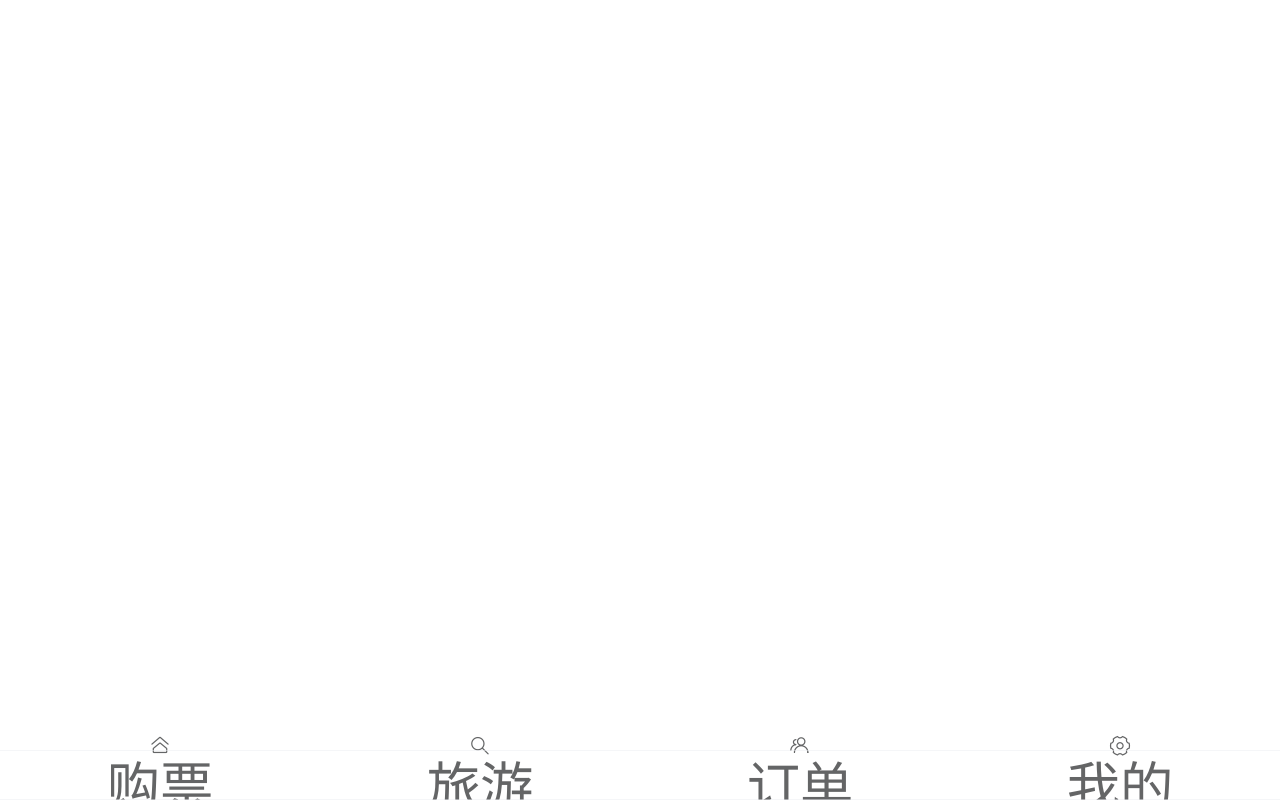
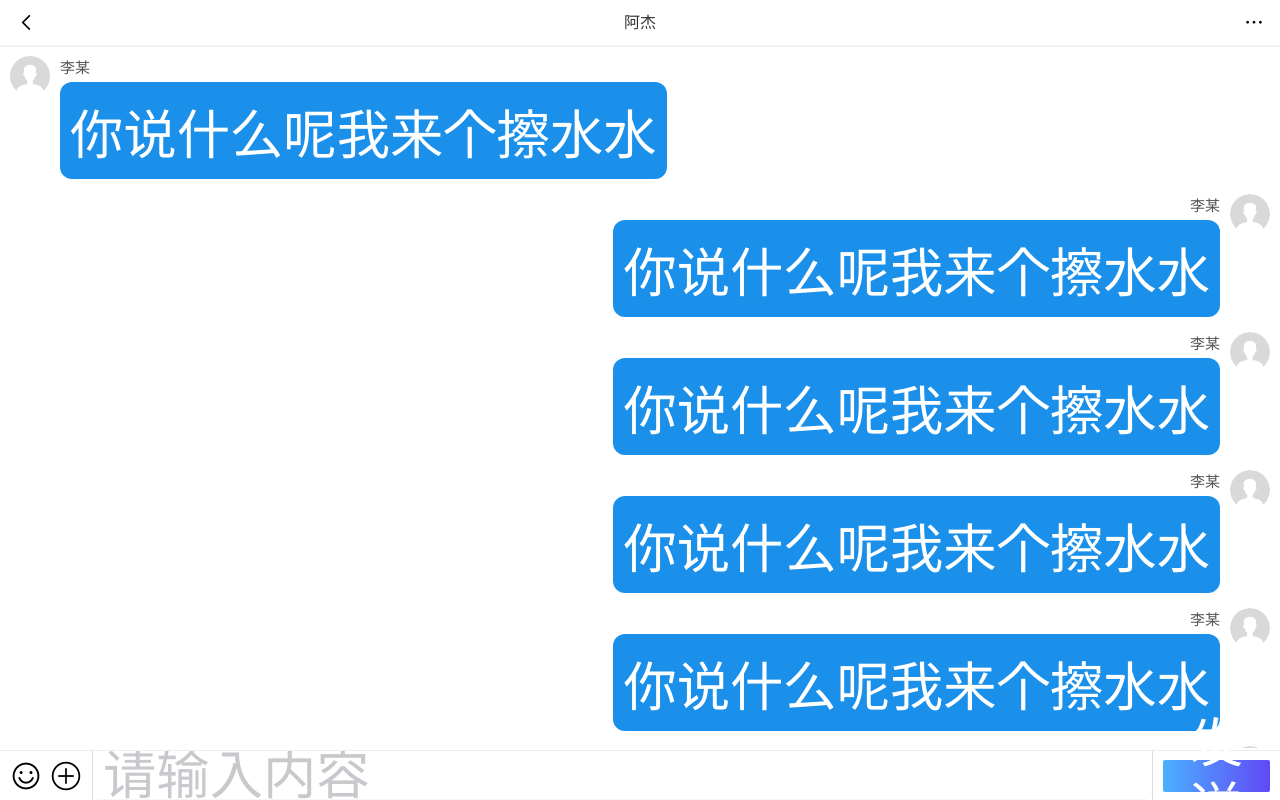
Before and after one commit to githubchx12380/vue-air-phone, a Vue app: page /chat in a window 1280 px wide. Built offline with nearby package versions, Linux system fonts and the light colour scheme; sample sign-in values are in the browser's storage.

Commit message:
聊天样式完成

```diff
--- a/src/components/air/NavBar.vue
+++ b/src/components/air/NavBar.vue
@@ -10,7 +10,7 @@
       :left-arrow="leftico"
       >
         <template #right>
-          <van-icon name="service-o" size="18" />
+          <van-icon @click="$router.push('/chat')" name="service-o" size="18" />
         </template>
       </van-nav-bar>
      </van-sticky>
--- a/src/http/request.js
+++ b/src/http/request.js
@@ -2,7 +2,7 @@ import axios from 'axios'
 import { Toast } from 'vant'
 
 const request = axios.create({
-    baseURL: 'http://127.0.0.1:1337/api'
+    baseURL: 'http://192.168.1.107:1337/api'
 })
 
 
--- a/src/router/index.js
+++ b/src/router/index.js
@@ -106,6 +106,15 @@ const routes = [
       isNavbar:true,
       istoken:true
     }
+  },
+  {
+    path:'/chat',
+    name:'chat',
+    component:() => import('@/views/chat/index'),
+    meta:{
+      isNavbar:true,
+      istoken:true
+    }
   }
 ]
 
--- a/src/views/cart/Paymoney.vue
+++ b/src/views/cart/Paymoney.vue
@@ -33,7 +33,7 @@ export default {
                 order_id:this.$route.query.id
             }
             Submit_PayMoney(obj).then(res => {
-
+                console.log(Nadang)
             })
         }
     },
--- /dev/null
+++ b/src/views/chat/index.vue
@@ -0,0 +1,232 @@
+<template>
+  <div class="chat">
+    <van-nav-bar title="阿杰" right-text="按钮" fixed @click-left="$router.back()">
+      <van-icon size="20" color="black" slot="left" name="arrow-left" />
+      <van-icon size="20" color="black" slot="right" name="ellipsis" />
+    </van-nav-bar>
+
+      <van-pull-refresh class="refresh" v-model="isLoading" @refresh="onRefresh">
+        <div class="chat_br">
+          <img src="../../assets/img/head_img.png" alt />
+          <div class="chat_main">
+            <p class="name">李某</p>
+            <p class="content">你说什么呢我来个擦水水</p>
+          </div>
+        </div>
+        <div class="chat_zi">
+          <div class="chat_main">
+            <p class="name">李某</p>
+            <p class="content">你说什么呢我来个擦水水</p>
+          </div>
+          <img src="../../assets/img/head_img.png" alt />
+        </div>
+        <div class="chat_zi">
+          <div class="chat_main">
+            <p class="name">李某</p>
+            <p class="content">你说什么呢我来个擦水水</p>
+          </div>
+          <img src="../../assets/img/head_img.png" alt />
+        </div>
+        <div class="chat_zi">
+          <div class="chat_main">
+            <p class="name">李某</p>
+            <p class="content">你说什么呢我来个擦水水</p>
+          </div>
+          <img src="../../assets/img/head_img.png" alt />
+        </div>
+        <div class="chat_zi">
+          <div class="chat_main">
+            <p class="name">李某</p>
+            <p class="content">你说什么呢我来个擦水水</p>
+          </div>
+          <img src="../../assets/img/head_img.png" alt />
+        </div>
+        <div class="chat_zi">
+          <div class="chat_main">
+            <p class="name">李某</p>
+            <p class="content">你说什么呢我来个擦水水</p>
+          </div>
+          <img src="../../assets/img/head_img.png" alt />
+        </div>
+        <div class="chat_zi">
+          <div class="chat_main">
+            <p class="name">李某</p>
+            <p class="content">你说什么呢我来个擦水水</p>
+          </div>
+          <img src="../../assets/img/head_img.png" alt />
+        </div>
+        <div class="chat_zi">
+          <div class="chat_main">
+            <p class="name">李某</p>
+            <p class="content">你说什么呢我来个擦水水</p>
+          </div>
+          <img src="../../assets/img/head_img.png" alt />
+        </div>
+        <div class="chat_zi">
+          <div class="chat_main">
+            <p class="name">李某</p>
+            <p class="content">你说什么呢我来个擦水水</p>
+          </div>
+          <img src="../../assets/img/head_img.png" alt />
+        </div>
+        <div class="chat_zi">
+          <div class="chat_main">
+            <p class="name">李某</p>
+            <p class="content">你说什么呢我来个擦水水</p>
+          </div>
+          <img src="../../assets/img/head_img.png" alt />
+        </div>
+        <div class="chat_zi">
+          <div class="chat_main">
+            <p class="name">李某</p>
+            <p class="content">你说什么呢我来个擦水水</p>
+          </div>
+          <img src="../../assets/img/head_img.png" alt />
+        </div>
+        <div class="chat_zi">
+          <div class="chat_main">
+            <p class="name">李某</p>
+            <p class="content">你说什么呢我来个擦水水</p>
+          </div>
+          <img src="../../assets/img/head_img.png" alt />
+        </div>
+      </van-pull-refresh>
+
+    <div class="char_bom">
+      <div>
+        <van-icon class="icons" name="smile-o" />
+        <van-icon class="icons" name="add-o" />
+      </div>
+      <van-field  class="vant_field" v-model="value"  placeholder="请输入内容" />
+      <van-button size="small" color="linear-gradient(to right, #4bb0ff, #6149f6)"
+        >发送</van-button
+      >
+    </div>
+  </div>
+</template>
+
+<script>
+export default {
+  data() {
+    return {
+      count: 0,
+      isLoading: true
+    };
+  },
+  methods: {
+    onRefresh() {
+      setTimeout(() => {
+        this.isLoading = false;
+        this.count++;
+        console.log(11);
+      }, 1000);
+    }
+  }
+};
+</script>
+
+<style scoped lang="less">
+.chat {
+  .van-nav-bar {
+    border-bottom: 1px solid #eee;
+  }
+   .refresh {
+    overflow: auto;
+    margin:46px 0 50px 0;
+    padding: 10px;
+    height: calc(100vh - 46px - 52px);
+      .chat_br {
+        margin-bottom: 15px;
+        display: flex;
+        img {
+          margin-right: 10px;
+          width: 40px;
+          height: 40px;
+        }
+        .chat_main {
+          padding-right: 60px;
+          flex: 1;
+          .name {
+            font-family: sans-serif;
+            color: #555;
+            font-size: 15px;
+            margin-bottom: 5px;
+          }
+          .content {
+            display: inline-block;
+            background-color: #1a90ea;
+            color: white;
+            border-radius: 12px;
+            padding: 10px;
+            font-family: sans-serif;
+          }
+        }
+      }
+      .chat_zi {
+        display: flex;
+         margin-bottom: 15px;
+        img {
+          margin-left: 10px;
+          width: 40px;
+          height: 40px;
+          border-radius: 50%;
+        }
+        .chat_main {
+          flex: 1;
+          padding-left: 60px;
+          text-align: right;
+          .name {
+            font-family: sans-serif;
+            color: #555;
+            font-size: 15px;
+            margin-bottom: 5px;
+          }
+          .content {
+            display: inline-block;
+            background-color: #1a90ea;
+            color: white;
+            border-radius: 12px;
+            padding: 10px;
+            font-family: sans-serif;
+          }
+        }
+      }
+    }
+  .char_bom{
+    background-color: white;
+    z-index: 1;
+    position: fixed;
+    bottom: 0;
+    left: 0;
+    right: 0;
+    display: flex;
+    height: 50px;
+    border-top: 1px solid #eee;
+    align-items: center;
+    padding: 0 10px;
+     >div{
+      height: 100%;
+      display: flex;
+      align-items: center;
+    }
+    .icons{
+      font-size: 32px;
+      &:nth-child(1) {
+        margin-right: 8px;
+      }
+    }
+    .vant_field{
+      padding: 0;
+      padding: 0 10px;
+      /deep/ .van-cell__value{
+        border:1px solid #ddd;
+        padding: 3px 0;
+        border-radius: 5px;
+        .van-field__control{
+          padding: 0 10px;
+        }
+      }
+    }
+  }
+}
+</style>
```
